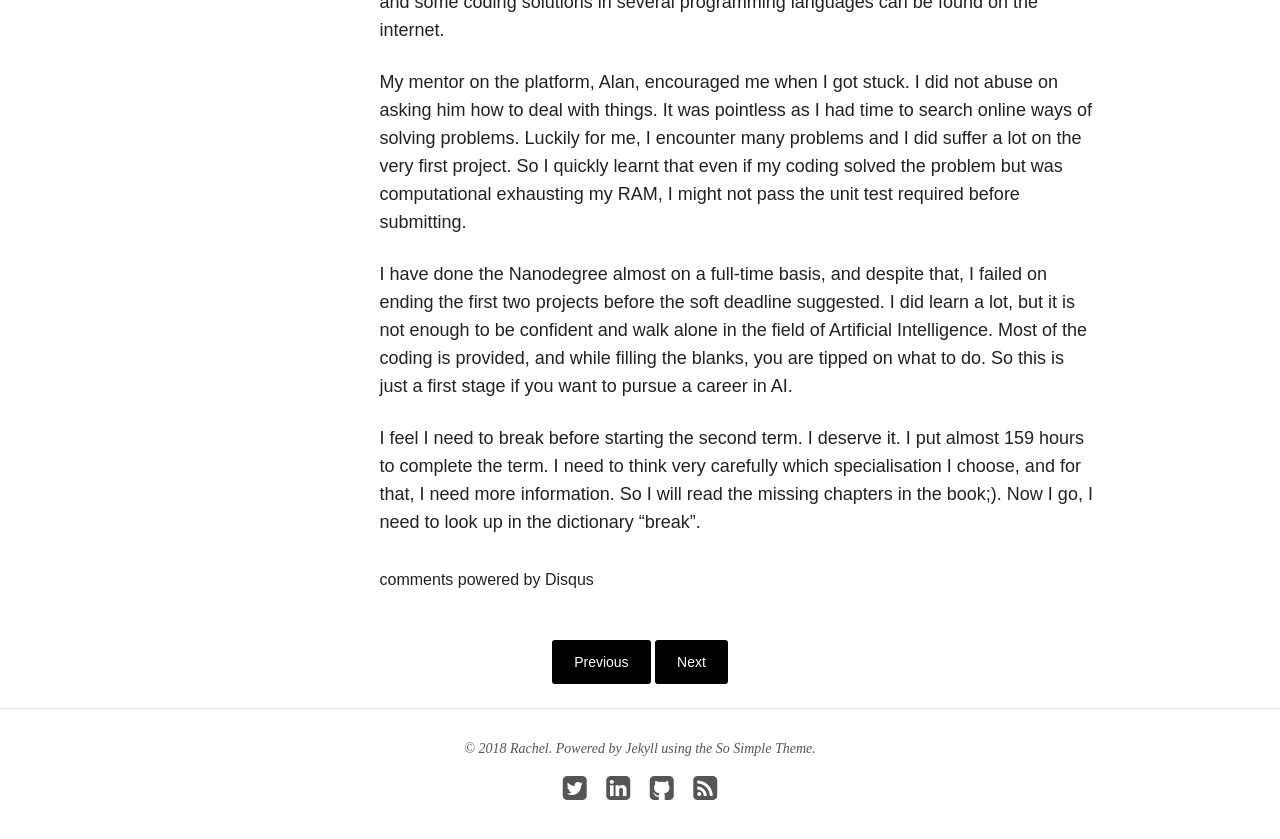
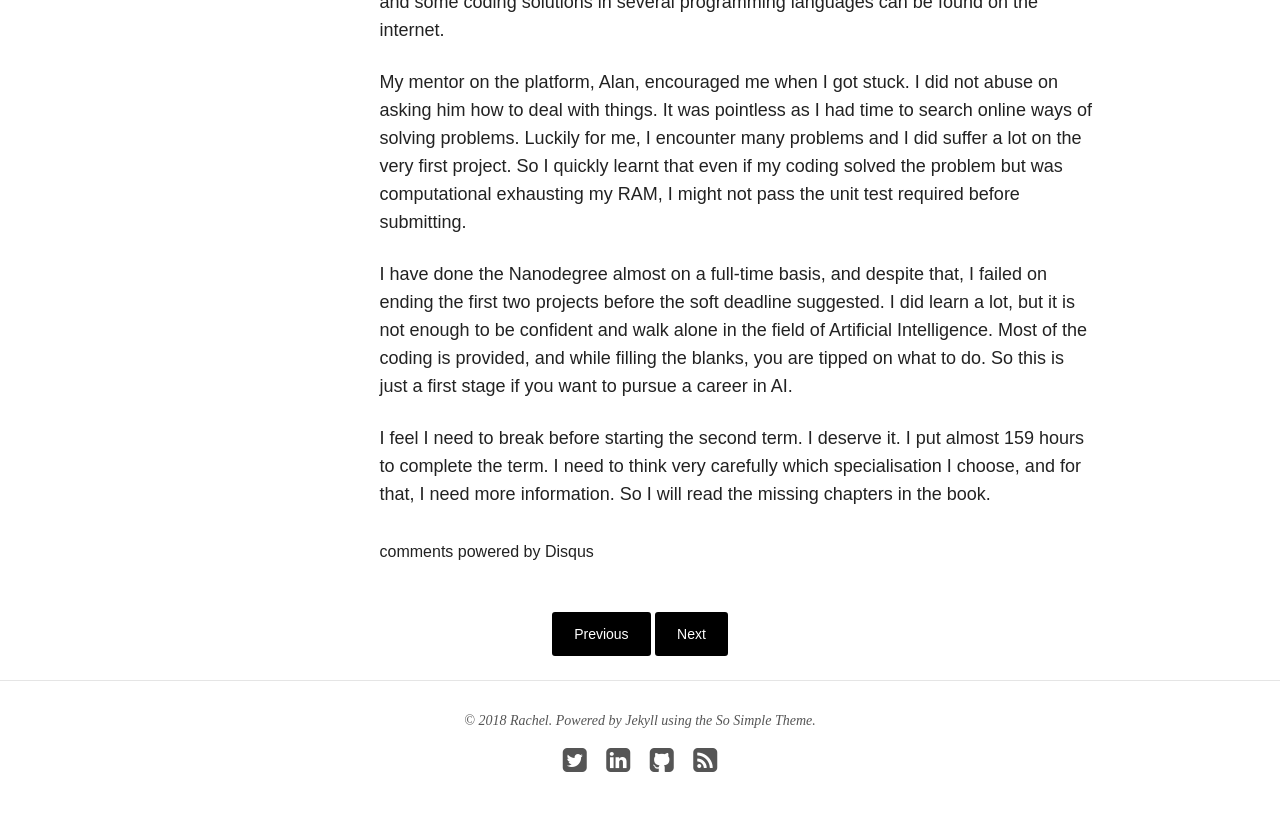
Before and after one commit to raquelredo/raquelredo.github.io_site, a Jekyll site: the page built from _posts/articles/2017-10-30-AI-Nanodegree-Review-first-term.md, in a window 1280 px wide and 900 px high, scrolled down 2118 px. Shown: the top 839 px of the window. Built offline with Jekyll 4.4.1, drawn with Linux system fonts in a browser that asks for light colours; nearby versions of some CDN libraries; comment, search, counter and statistics services are not loaded.

Commit message:
removed last lines

```diff
--- a/_posts/articles/2017-10-30-AI-Nanodegree-Review-first-term.md
+++ b/_posts/articles/2017-10-30-AI-Nanodegree-Review-first-term.md
@@ -37,4 +37,4 @@ My mentor on the platform, Alan, encouraged me when I got stuck. I did not abuse
 
 I have done the Nanodegree almost on a full-time basis, and despite that, I failed on ending the first two projects before the soft deadline suggested. I did learn a lot, but it is not enough to be confident and walk alone in the field of Artificial Intelligence. Most of the coding is provided, and while filling the blanks, you are tipped on what to do. So this is just a first stage if you want to pursue a career in AI.
 
-I feel I need to break before starting the second term. I deserve it. I put almost 159 hours to complete the term. I need to think very carefully which specialisation I choose, and for that, I need more information. So I will read the missing chapters in the book;). Now I go, I need to look up in the dictionary "break".
+I feel I need to break before starting the second term. I deserve it. I put almost 159 hours to complete the term. I need to think very carefully which specialisation I choose, and for that, I need more information. So I will read the missing chapters in the book.
```
